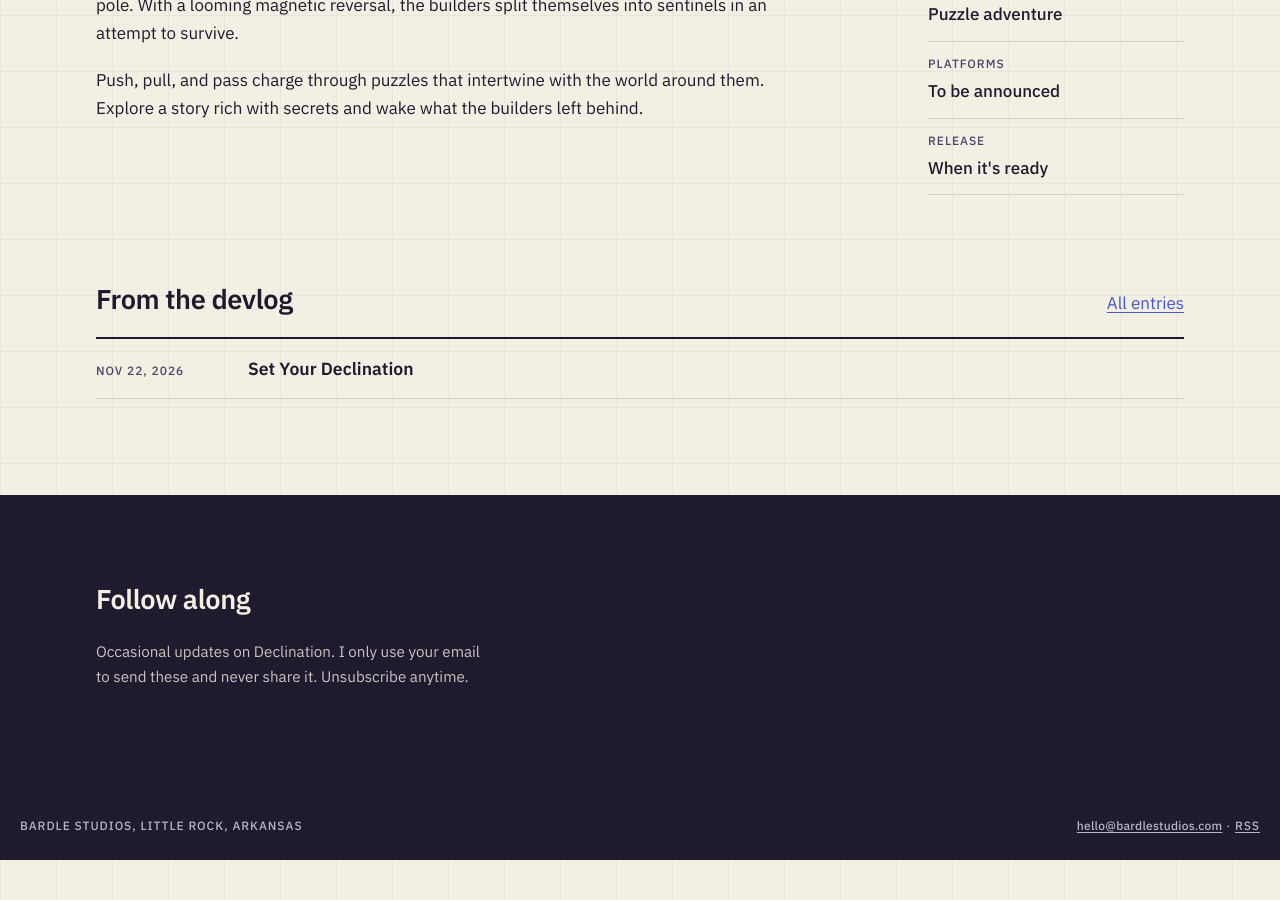
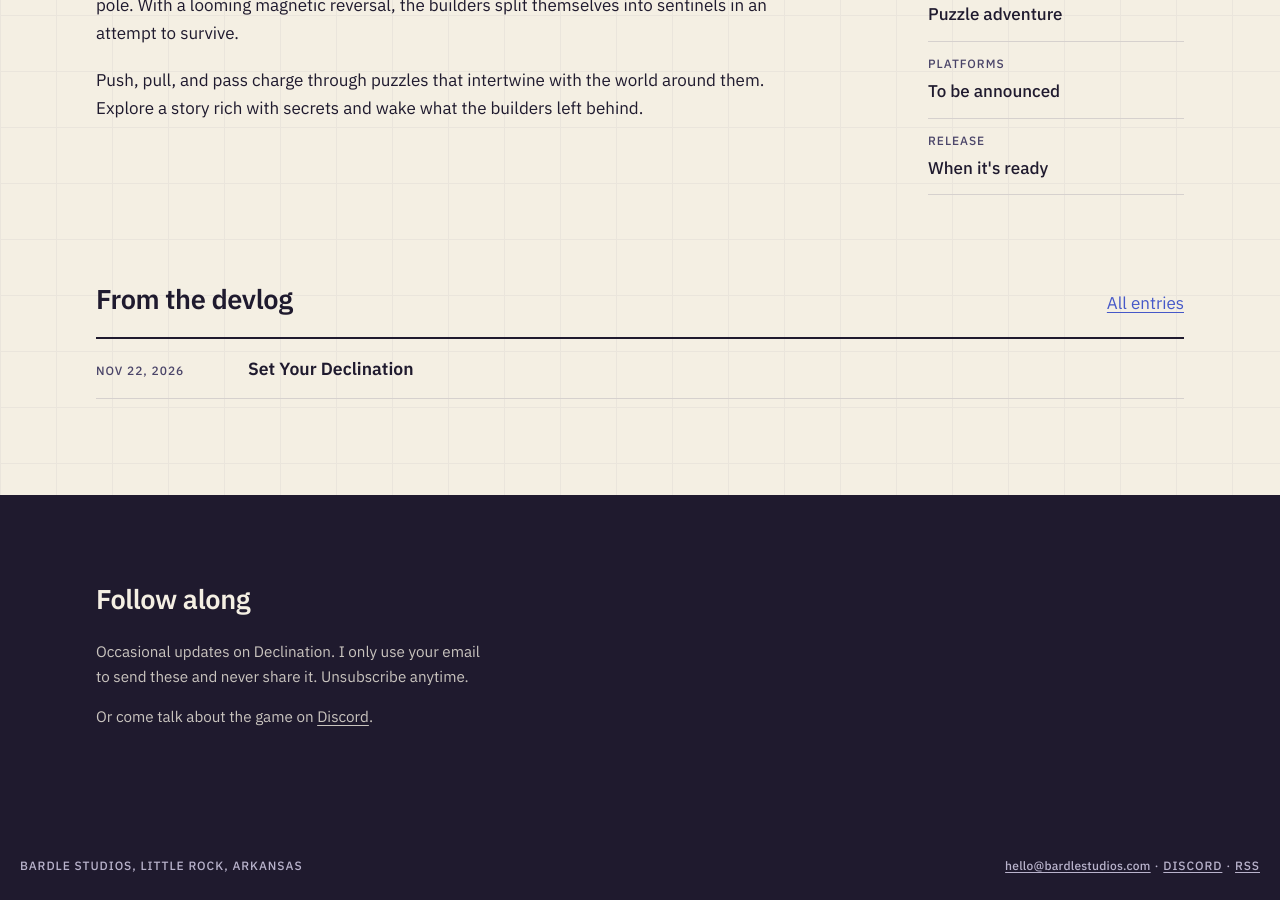
Before and after one commit to bradleyswilson/bardlestudios.com, a Jekyll site: the page built from index.html, in a window 1280 px wide and 900 px high, scrolled down 713 px. Built offline with Jekyll 4.4.1, drawn with Linux system fonts in a browser that asks for light colours; before the commit the page ends 1573 px from its top, so only the background shows below that.

Commit message:
Add Discord server link to footer and signup blocks
Co-Authored-By: Claude Fable 5.2 <noreply@anthropic.com>

```diff
--- a/_config.yml
+++ b/_config.yml
@@ -5,6 +5,9 @@ url: "https://bardlestudios.com"
 # Email signup — EmailOctopus inline form ID (from the embed code's
 # data-form attribute). Leave blank to show a "coming soon" note instead.
 emailoctopus_form: "eddce1ac-e6f4-11f1-9fab-3951c864474f"
+
+# Discord server invite link (footer and signup blocks).
+discord_url: "https://discord.gg/UX7Qu6zRE"
 
 permalink: /devlog/:year/:month/:day/:title/
 markdown: kramdown
--- a/_includes/signup.html
+++ b/_includes/signup.html
@@ -7,3 +7,4 @@
 {% else %}
 <p class="fine">The mailing list is almost ready. Check back soon.</p>
 {% endif %}
+<p class="fine">Or come talk about the game on <a href="{{ site.discord_url }}">Discord</a>.</p>
--- a/_layouts/default.html
+++ b/_layouts/default.html
@@ -42,7 +42,7 @@
 
   <footer class="site-footer">
     <p>Bardle Studios, Little Rock, Arkansas</p>
-    <p><a class="footer-email" href="mailto:hello@bardlestudios.com">hello@bardlestudios.com</a> · <a href="/feed.xml">RSS</a></p>
+    <p><a class="footer-email" href="mailto:hello@bardlestudios.com">hello@bardlestudios.com</a> · <a href="{{ site.discord_url }}">Discord</a> · <a href="/feed.xml">RSS</a></p>
   </footer>
 </body>
 </html>
```
